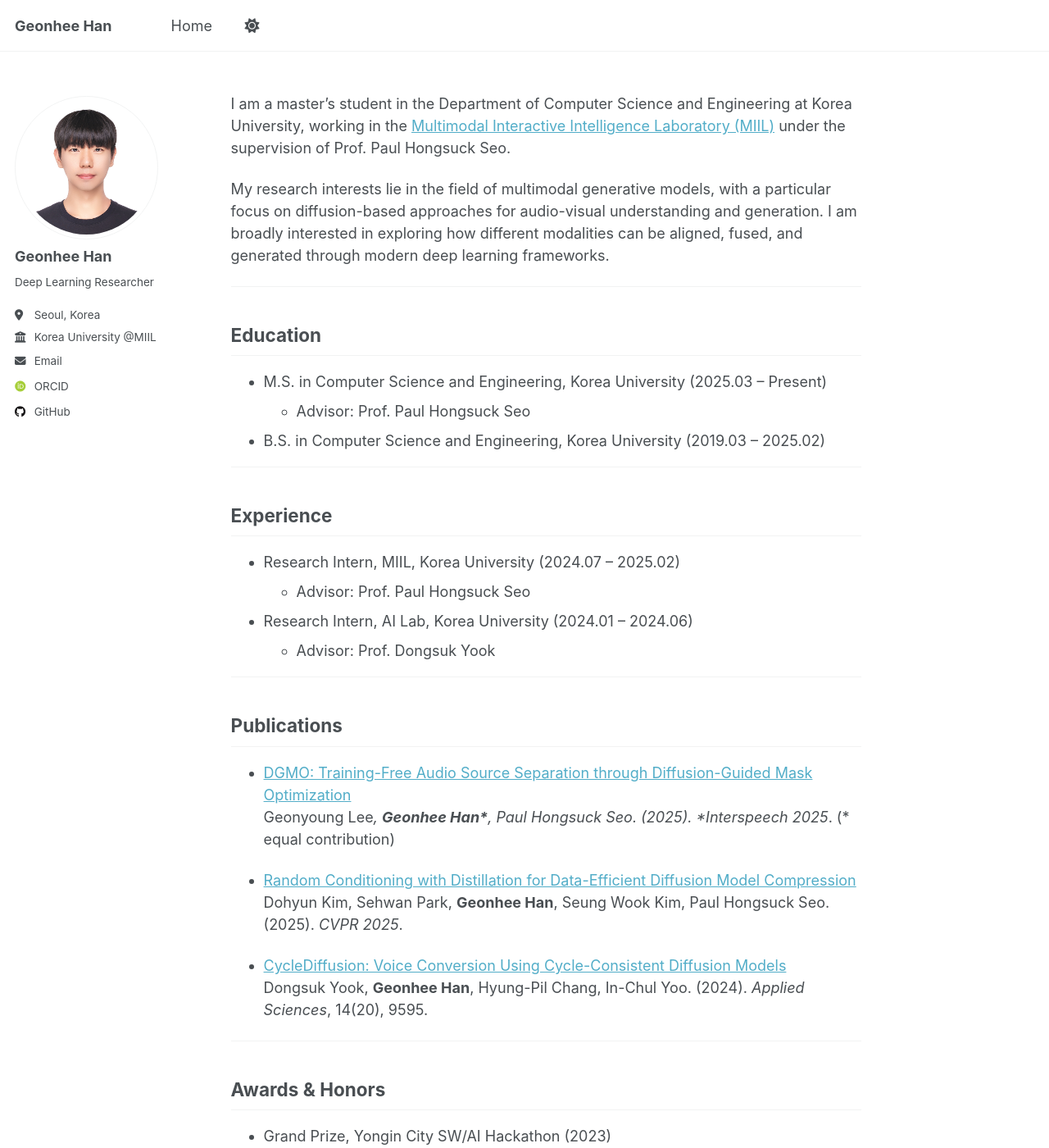
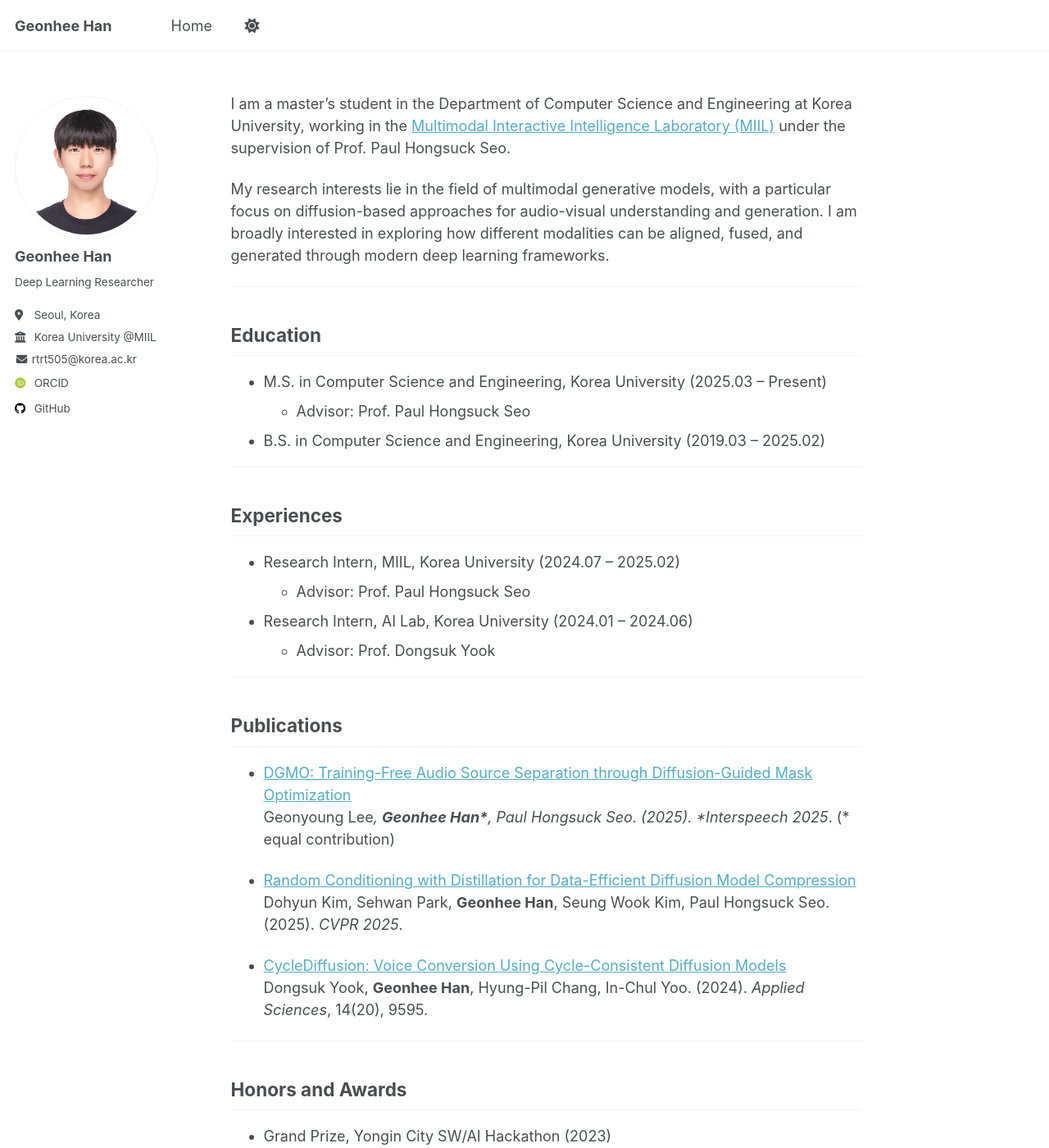
Before and after one commit to chaksseu/chaksseu.github.io, a Jekyll site: the page built from _pages/home.md, in a window 1280 px wide and 1400 px high. Shown: the whole window at 82% size. Built offline with Jekyll 4.4.1, drawn with Linux system fonts in a browser that asks for light colours; some web fonts are replaced.

```diff
--- a/_includes/author-profile.html
+++ b/_includes/author-profile.html
@@ -33,8 +33,11 @@
       {% if author.uri %}
         <li><a href="{{ author.uri }}"><i class="fas fa-fw fa-link icon-pad-right" aria-hidden="true"></i>{{ site.data.ui-text[site.locale].website_label | default: "Website" }}</a></li>
       {% endif %}
+      <!-- {% if author.email %}
+      <li><a href="mailto:{{ author.email }}"><i class="fas fa-fw fa-envelope" aria-hidden="true"></i> Email</a></li>
+      {% endif %} -->
       {% if author.email %}
-        <li><a href="mailto:{{ author.email }}"><i class="fas fa-fw fa-envelope icon-pad-right" aria-hidden="true"></i>{{ site.data.ui-text[site.locale].email_label | default: "Email" }}</a></li>
+      <li><i class="fas fa-fw fa-envelope" aria-hidden="true"></i> {{ author.email }}</li>
       {% endif %}
 
       <!-- Font Awesome and Academicons icons / Academic websites -->
--- a/_pages/home.md
+++ b/_pages/home.md
@@ -21,7 +21,7 @@
 
 <hr>
 
-## Experience
+## Experiences
 
 * Research Intern, MIIL, Korea University (2024.07 – 2025.02)
   * Advisor: Prof. Paul Hongsuck Seo
@@ -43,7 +43,7 @@
 
 <hr>
 
-## Awards & Honors
+## Honors and Awards
 
 * Grand Prize, Yongin City SW/AI Hackathon (2023)
 * 1st Place (Private Leaderboard), Dacon Twitter Sentiment Analysis Challenge
```
